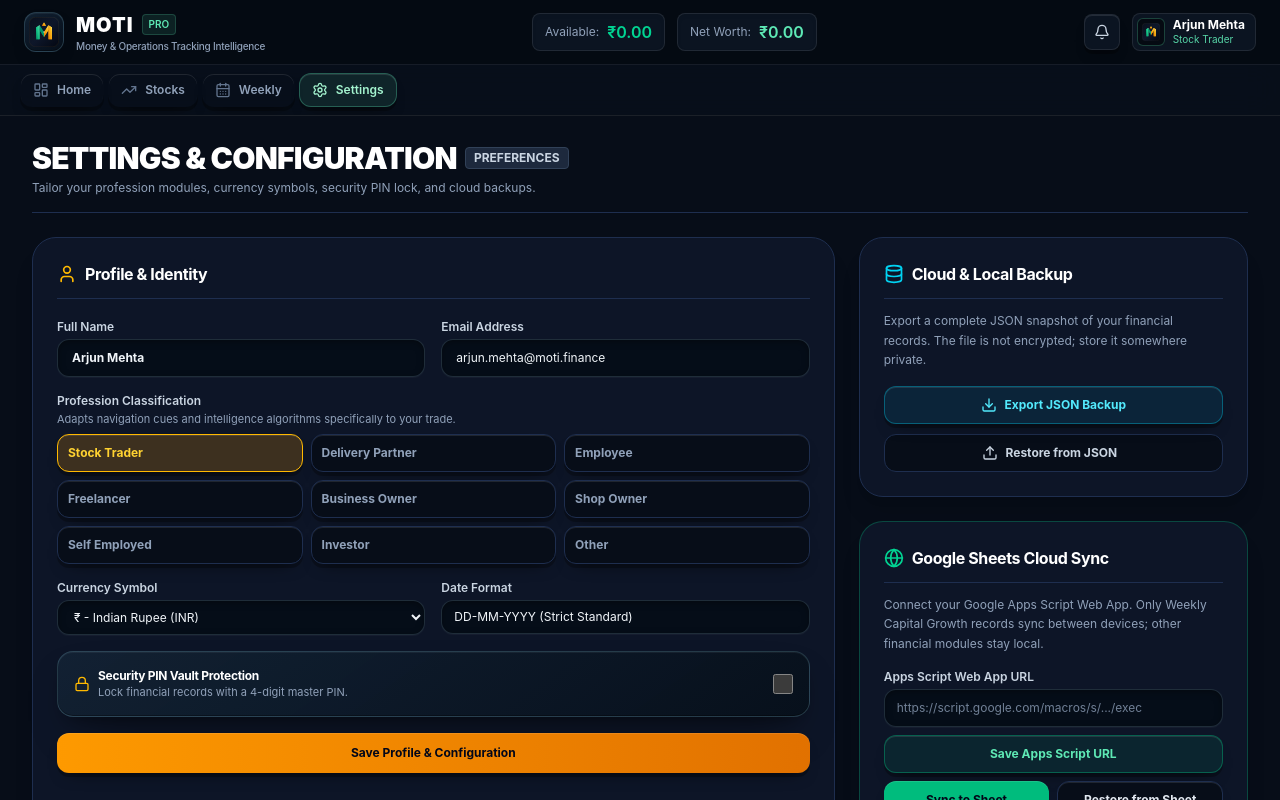
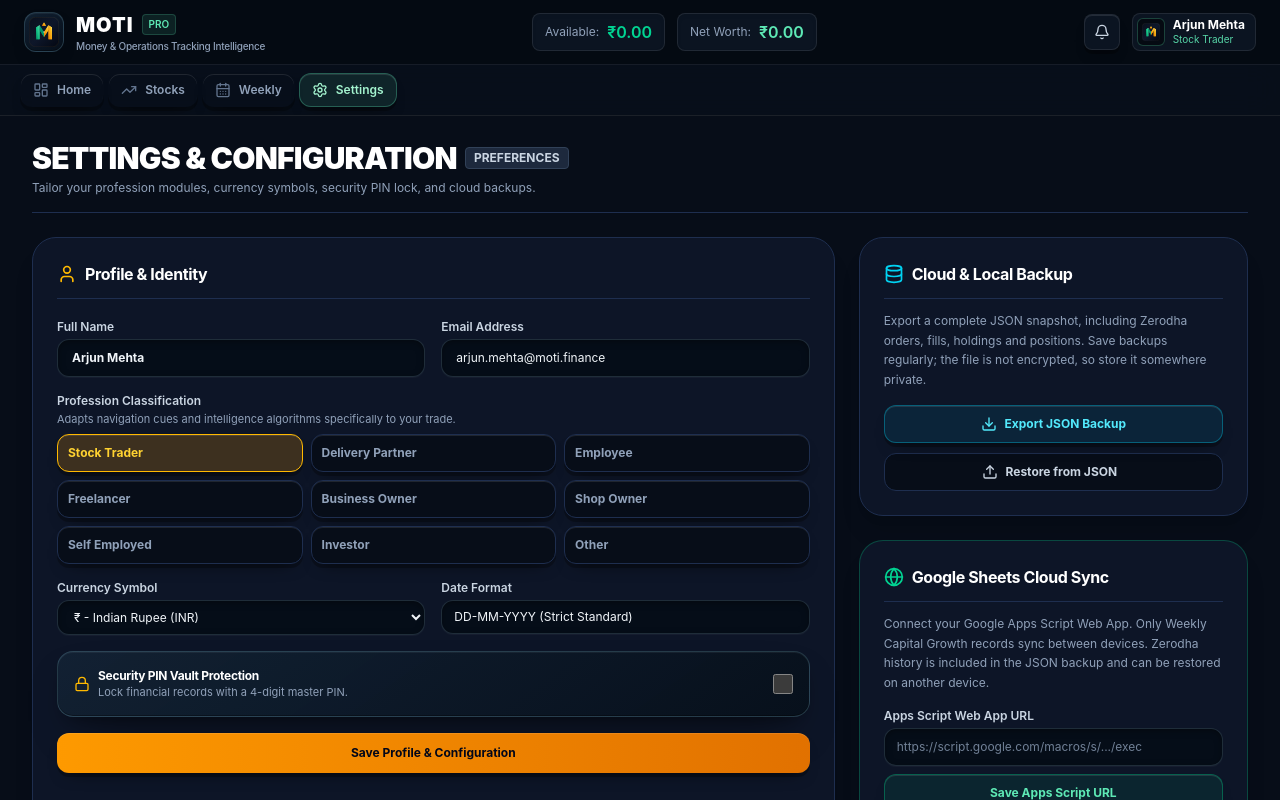
Before and after one commit to aarthak21-beep/MOTI-Money-Tracking-, a React (Vite) app: page / in a window 1280 px wide. Both pictures are taken after a click on the button "Settings". Shown: the top 800 px of the page. Built offline with nearby package versions, Linux system fonts and the light colour scheme.

Commit message:
Explain Zerodha backup and restore

```diff
--- a/src/views/SettingsView.tsx
+++ b/src/views/SettingsView.tsx
@@ -329,7 +329,7 @@ export const SettingsView: React.FC<SettingsViewProps> = ({
             </div>
 
             <p className="mt-3 text-xs text-slate-400 leading-relaxed">
-              Export a complete JSON snapshot of your financial records. The file is not encrypted; store it somewhere private.
+              Export a complete JSON snapshot, including Zerodha orders, fills, holdings and positions. Save backups regularly; the file is not encrypted, so store it somewhere private.
             </p>
 
             <div className="mt-4 space-y-2.5">
@@ -360,7 +360,7 @@ export const SettingsView: React.FC<SettingsViewProps> = ({
               <h2 className="text-base font-bold text-white">Google Sheets Cloud Sync</h2>
             </div>
             <p className="mt-3 text-xs text-slate-400 leading-relaxed">
-              Connect your Google Apps Script Web App. Only Weekly Capital Growth records sync between devices; other financial modules stay local.
+              Connect your Google Apps Script Web App. Only Weekly Capital Growth records sync between devices. Zerodha history is included in the JSON backup and can be restored on another device.
             </p>
             <label className="mt-4 block text-xs font-semibold text-slate-300">Apps Script Web App URL</label>
             <input
```
